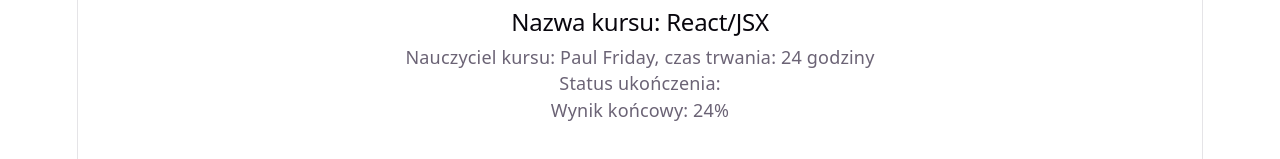
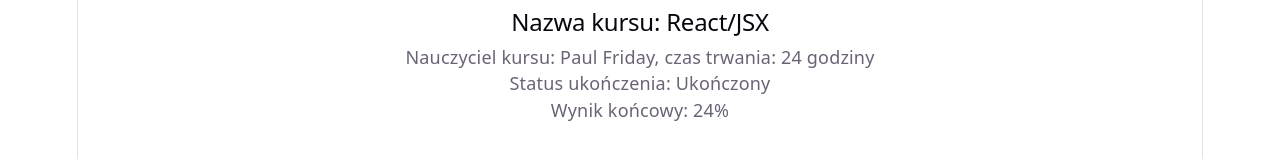
Before and after one commit to OS23-ZST-oRi4/OS_23_2026_WebTech, a React (Vite) app: page / in a window 1280 px wide. Shown: the part 471-630 px from the top of the page. Built offline with nearby package versions, Linux system fonts and the light colour scheme.

Commit message:
Update App.jsx

```diff
--- a/src/App.jsx
+++ b/src/App.jsx
@@ -65,7 +65,7 @@
 
         <p>Nauczyciel kursu: {course.teacher}, czas trwania: {course.hours} godziny</p>
 
-        <p>Status ukończenia: {course.completed}</p>
+        <p>Status ukończenia: {course.completed ? "Ukończony" : "W trakcie"}</p>
 
         <p>Wynik końcowy: {Math.floor(Math.random() * 101)}%</p>
       </section>
```
